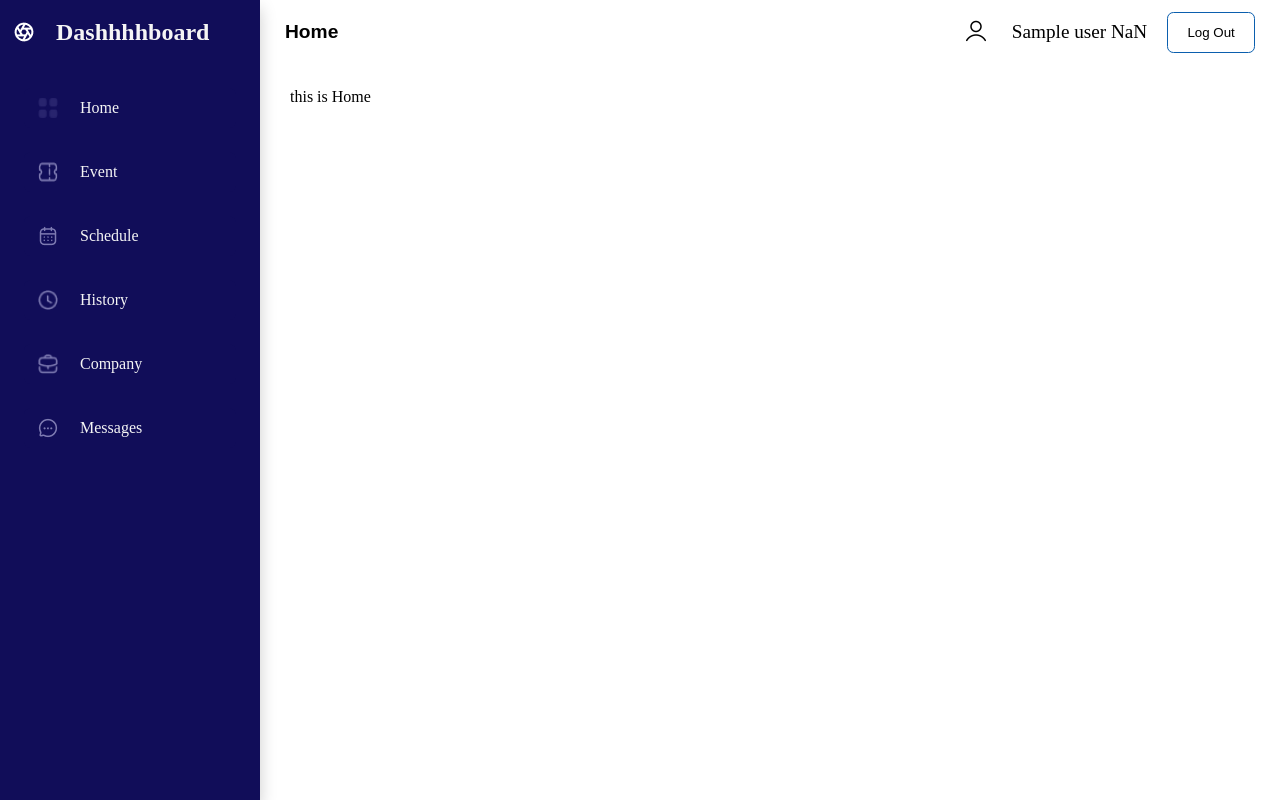
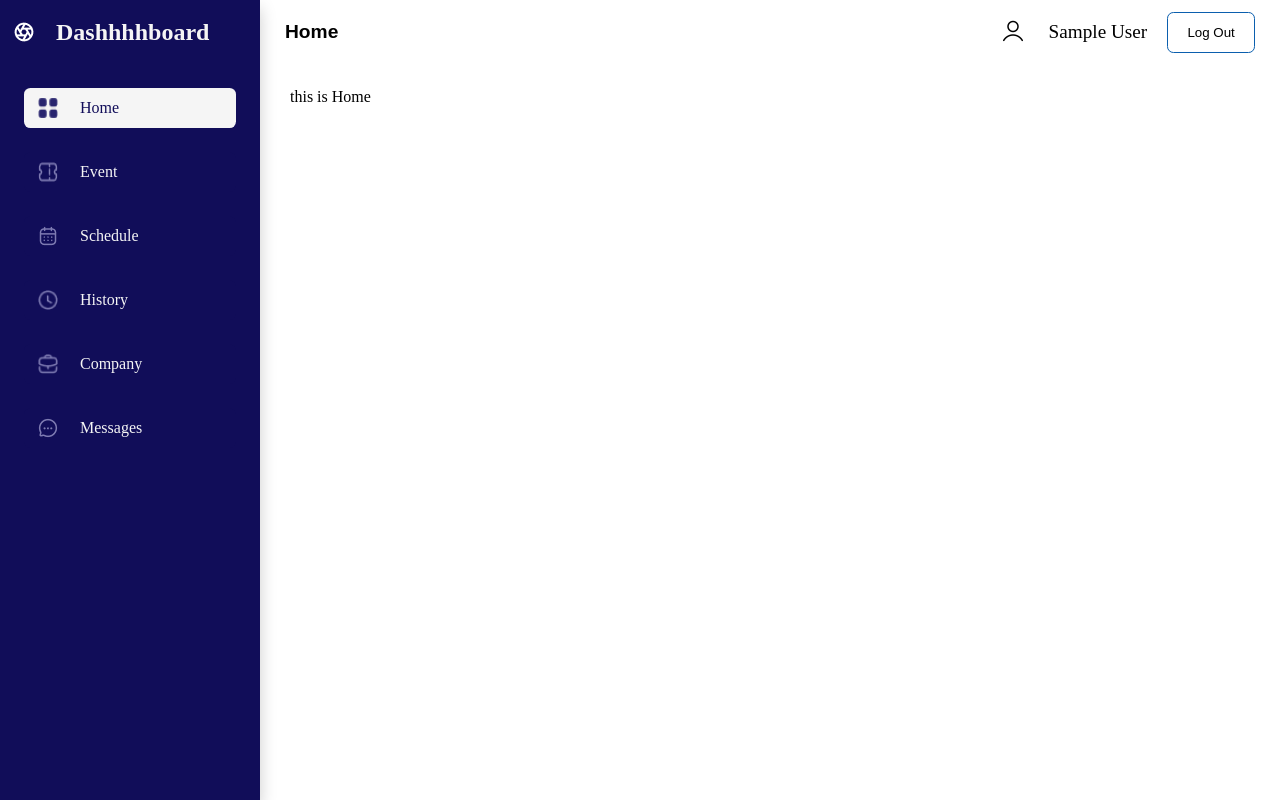
Before and after one commit to RemyaManoharan/class-25-ironside, a React (Create React App) app in the folder frontend/: page / in a window 1280 px wide. Built offline with nearby package versions, Linux system fonts and the light colour scheme; no server answers; sample sign-in values are in the browser's storage.

Commit message:
after review adding select to nav and cleaner code

```diff
--- a/frontend/src/components/header/Header.tsx
+++ b/frontend/src/components/header/Header.tsx
@@ -4,17 +4,16 @@ import { useNavigate, useLocation } from 'react-router-dom';
 import style from './header.module.css';
 import me from '../../assets/me.png';
 import useAdminStore from '../../store/admin.store';
+import { getFormattedName } from './utils';
 
 function Header() {
   const { logout, currentUser } = useContext(AuthContext);
   const resetUser = useAdminStore((state) => state.resetUser);
   const navigate = useNavigate();
-  const displayName = currentUser.displayName.split('   ');
+  const displayName = currentUser.displayName.split(' ');
 
-  const formattedFirstName =
-    displayName[0]?.charAt(0).toUpperCase() + displayName[0]?.slice(1).toLowerCase();
-  const formattedLastName =
-    displayName[1]?.charAt(0).toUpperCase() + displayName[1]?.slice(1).toLowerCase();
+  const formattedFirstName = getFormattedName(displayName[0]);
+  const formattedLastName = getFormattedName(displayName[1]);
 
   const userName = `${formattedFirstName} ${formattedLastName}`;
   const handleLogout = async () => {
--- /dev/null
+++ b/frontend/src/components/header/utils.ts
@@ -0,0 +1,4 @@
+export const getFormattedName = (name: string) => {
+  if (!name) return '';
+  return name.charAt(0).toUpperCase() + name.slice(1).toLowerCase();
+};
--- a/frontend/src/components/navbar/Navbar.tsx
+++ b/frontend/src/components/navbar/Navbar.tsx
@@ -7,8 +7,10 @@ import calendar from '../../assets/Calendar.png';
 import circle from '../../assets/Circle.png';
 import work from '../../assets/Work.png';
 import sidebar from '../../assets/Sidebar.png';
+import { useState } from 'react';
 
 function NavBar() {
+  const [selectedLink, setSelectedLink] = useState('/');
   const navLinks = [
     { to: '/', icon: category, text: 'Home' },
     { to: '/event', icon: ticket, text: 'Event' },
@@ -28,8 +30,15 @@ function NavBar() {
       </div>
       <div className={style.navLinkContainer}>
         {navLinks.map((link, index) => (
-          <Link to={link.to} className={style.link} key={index}>
-            <div className={style.navLink}>
+          <Link
+            to={link.to}
+            className={style.link}
+            key={index}
+            onClick={() => setSelectedLink(link.to)}
+          >
+            <div
+              className={`${style.navLink} ${selectedLink === link.to ? style.selectedLink : ''} `}
+            >
               <span className={style.icon}>
                 <img src={link.icon} alt='dashboard icon' />
               </span>
--- a/frontend/src/components/navbar/nav.module.css
+++ b/frontend/src/components/navbar/nav.module.css
@@ -63,9 +63,13 @@
 .link {
   text-decoration: none;
 }
+.selectedLink {
+  background-color: #f5f5f5;
+  color: #110d59;
+}
 @media screen and (max-width: 930px) {
   .navLink {
-    font-size: 1.4rem;
+    font-size: 14px;
     margin-bottom: 1rem;
   }
 }
```
